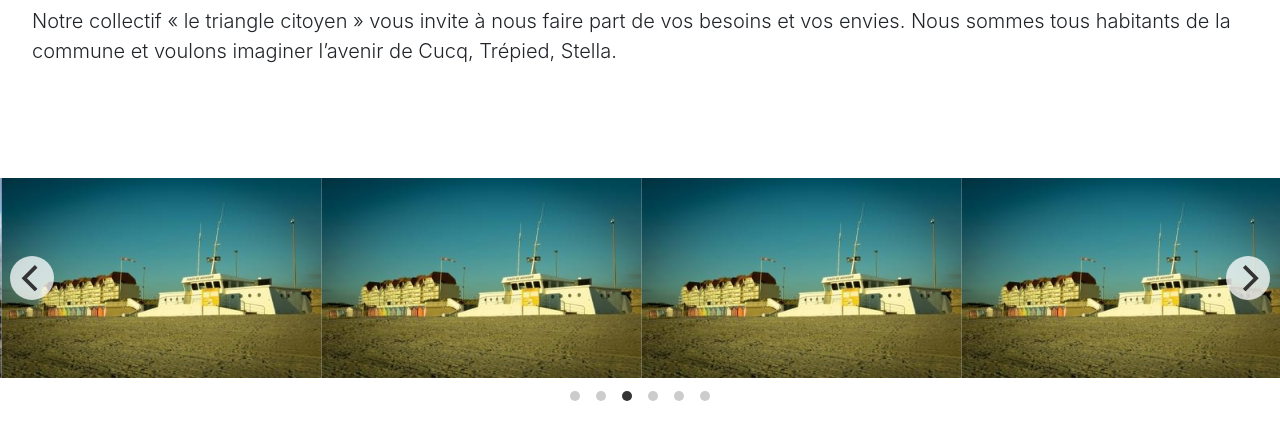
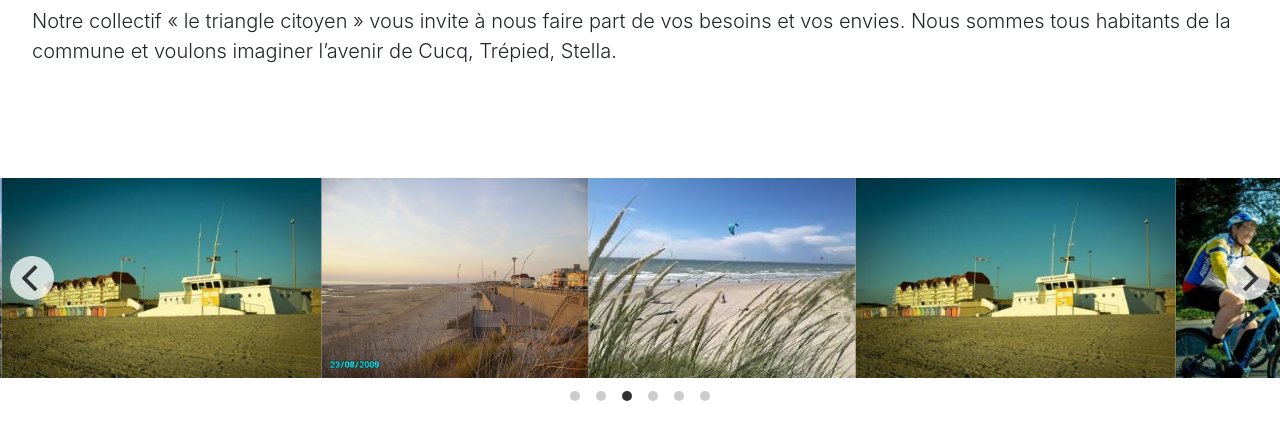
Before and after one commit to TPasseleu/stage, a PHP site: page / in a window 1280 px wide. Shown: the part 251-691 px from the top of the page. Run offline with PHP 8.4, Linux system fonts and the light colour scheme; some libraries are stand-ins or nearby versions.

Commit message:
test photo

```diff
--- a/index.php
+++ b/index.php
@@ -14,8 +14,8 @@ include './include/navbar.php';
     <div class="gallery-cell"><img src="./img/img1.jpg" alt="Avatar"></div>
     <div class="gallery-cell"><img src="./img/img2.jpg" alt="Avatar"></div>
     <div class="gallery-cell"><img src="./img/img3.jpg" alt="Avatar"></div>
-    <div class="gallery-cell"><img src="./img/img3.jpg" alt="Avatar"></div>
-    <div class="gallery-cell"><img src="./img/img3.jpg" alt="Avatar"></div>
+    <div class="gallery-cell"><img src="./img/Cucq_40675_digue-de-stella-au-coucher-du-soleil.jpg" alt="Avatar"></div>
+    <div class="gallery-cell"><img src="./img/images%20(4).jpg" alt="Avatar"></div>
     <div class="gallery-cell"><img src="./img/img3.jpg" alt="Avatar"></div>
 </div>
 
```
